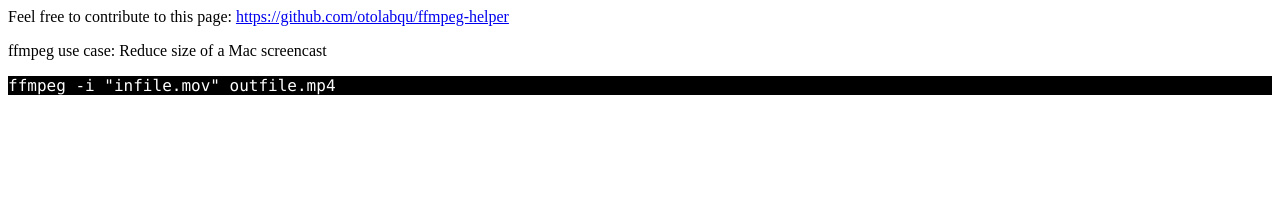
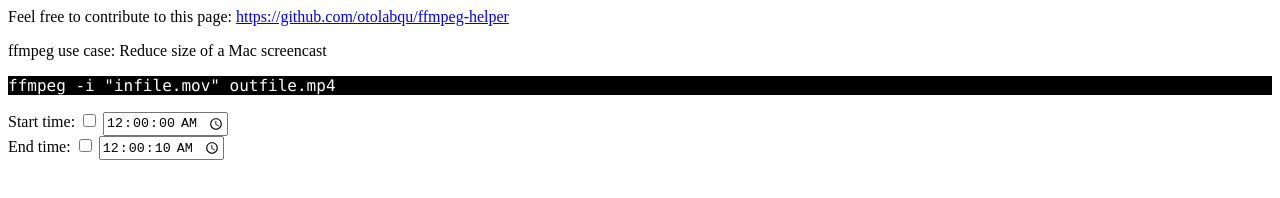
Before and after one commit to otolabqu/ffmpeg-helper, a plain HTML site: page index.html in a window 1280 px wide. Drawn offline with Linux system fonts and the light colour scheme.

Commit message:
add html time controls (no js yet)
needs js to change the console command

```diff
--- a/index.html
+++ b/index.html
@@ -17,5 +17,18 @@
         <p> ffmpeg use case: Reduce size of a Mac screencast</p>
         <p class="code"> ffmpeg -i "infile.mov" outfile.mp4 </p>
     </div>
+    <div>
+        <label> Start time:
+            <input type="checkbox" />
+        </label>
+        <input type="time" step="1" value="00:00:00" />
+        <br>
+        <label> End time:
+            <input type="checkbox" />
+        </label>
+        <input type="time" step="1" value="00:00:10"/>
+
+
+    </div>
 </body>
 </html>
```
